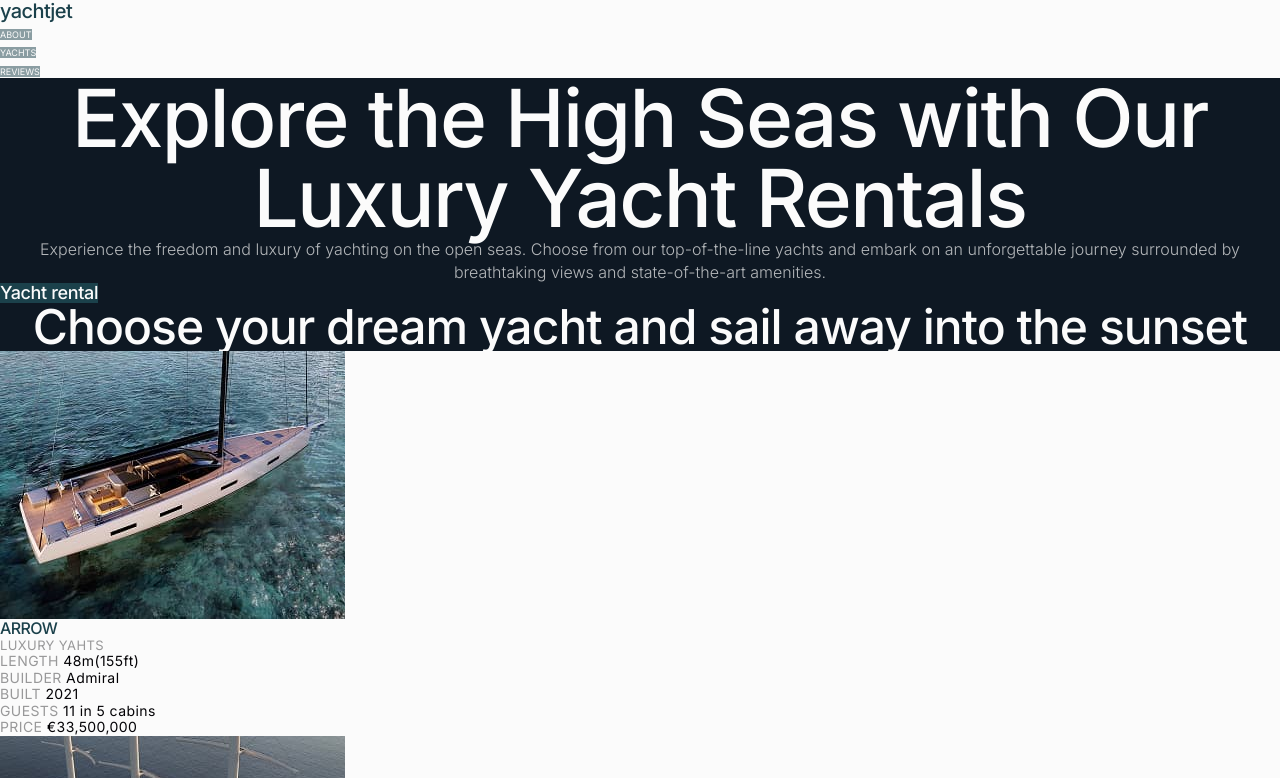
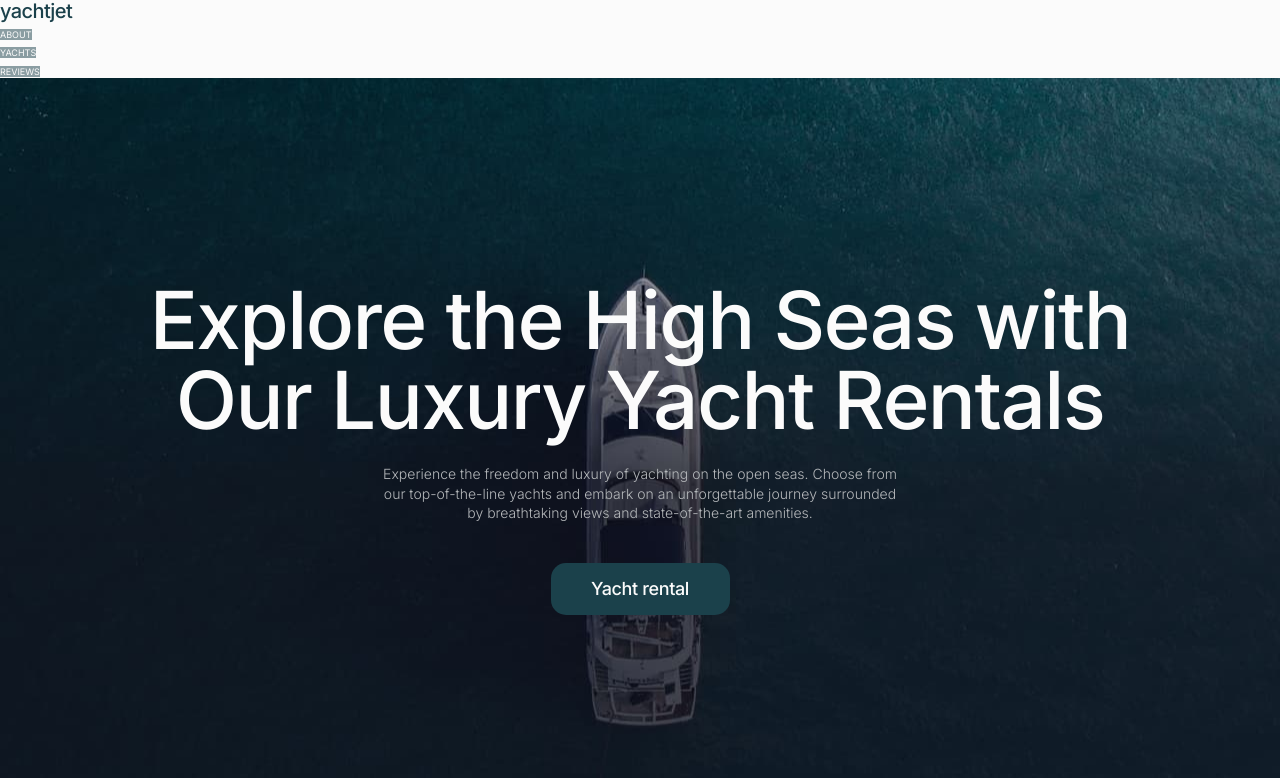
Before and after one commit to andriykotikfrompoland/blended-test-2, a website built with Vite: page src/index.html in a window 1280 px wide. Shown: the top 778 px of the page. Built offline with nearby package versions, Linux system fonts and the light colour scheme.

Commit message:
Completed hero

```diff
--- a/src/css/hero.css
+++ b/src/css/hero.css
@@ -6,7 +6,23 @@
   text-align: center;
 }
 
+.hero-section {
+  position: relative;
+  max-width: 1600px;
+  min-height: 674px;
+  margin: 0 auto;
+  padding: 202px 0 166px;
+  overflow: hidden;
+  background-image: url('../img/hero/hero-desk.jpg');
+  background-position: center;
+  background-size: cover;
+  background-repeat: no-repeat;
+}
+
 .hero-text {
+  max-width: 720px;
+  margin-top: 24px;
+  font-size: 14px;
   font-weight: 300;
   line-height: 1.4;
   text-align: center;
@@ -20,6 +36,20 @@
   letter-spacing: -0.02em;
   color: #fbfbfb;
   background-color: #1b414b;
+  margin-top: 40px;
+  border-radius: 15px;
+  padding: 16px 40px;
+  width: 179px;
+  height: 52px;
+}
+
+.hero-container {
+  position: relative;
+  z-index: 2;
+  display: flex;
+  flex-direction: column;
+  align-items: center;
+  text-align: center;
 }
 
 .hero-button:hover,
--- a/src/partials/hero.html
+++ b/src/partials/hero.html
@@ -1,13 +1,18 @@
 <section class="hero-section">
+  <div class="container hero-container">
     <h1 class="hero-title">
-    Explore the High Seas with Our Luxury Yacht Rentals
+      Explore the High Seas with <br />
+      Our Luxury Yacht Rentals
     </h1>
 
     <p class="hero-text">
-    Experience the freedom and luxury of yachting on the open seas. Choose from
-    our top-of-the-line yachts and embark on an unforgettable journey surrounded
+      Experience the freedom and luxury of yachting on the open seas. Choose
+      from <br />
+      our top-of-the-line yachts and embark on an unforgettable journey
+      surrounded <br />
       by breathtaking views and state-of-the-art amenities.
     </p>
 
     <button class="hero-button" type="button">Yacht rental</button>
+  </div>
 </section>
```
Lines whose indentation alone changed are shown as unchanged.
